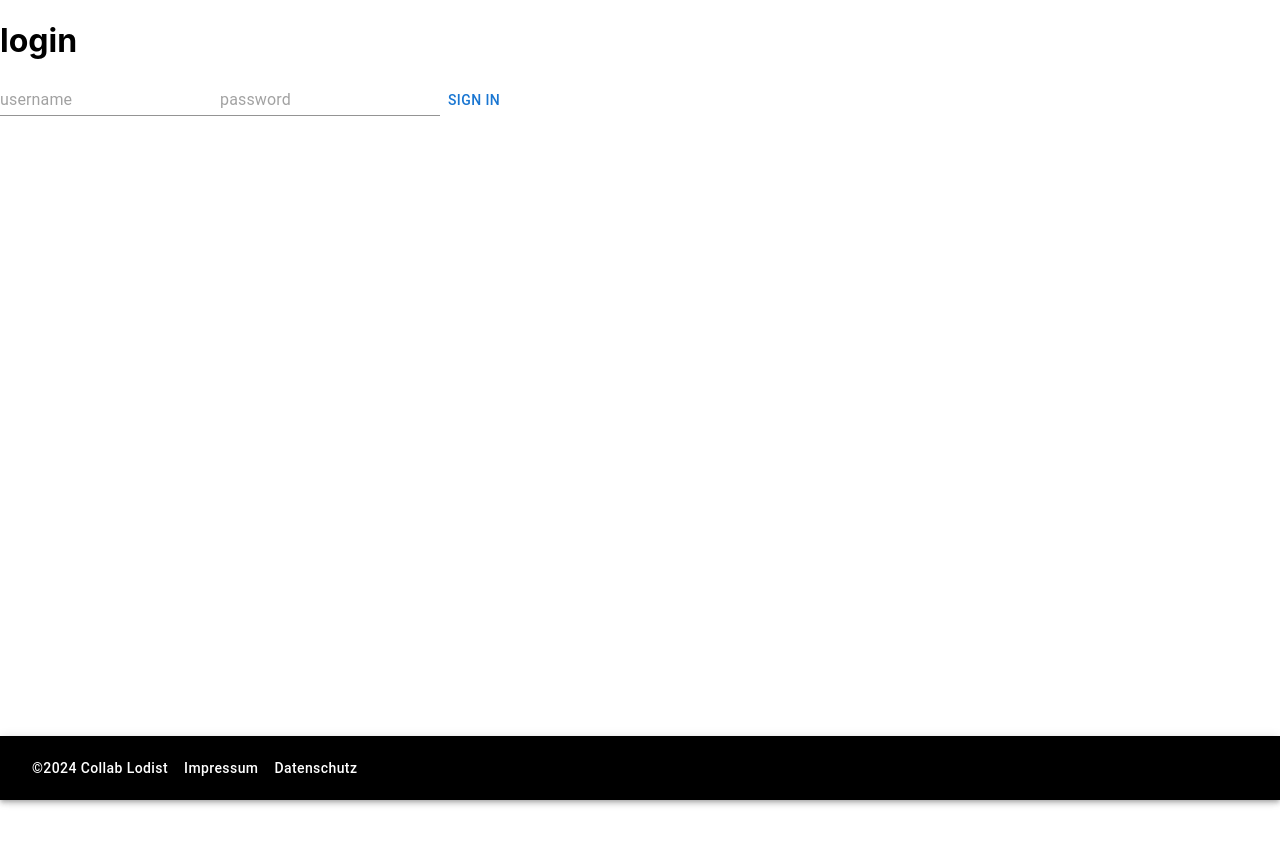
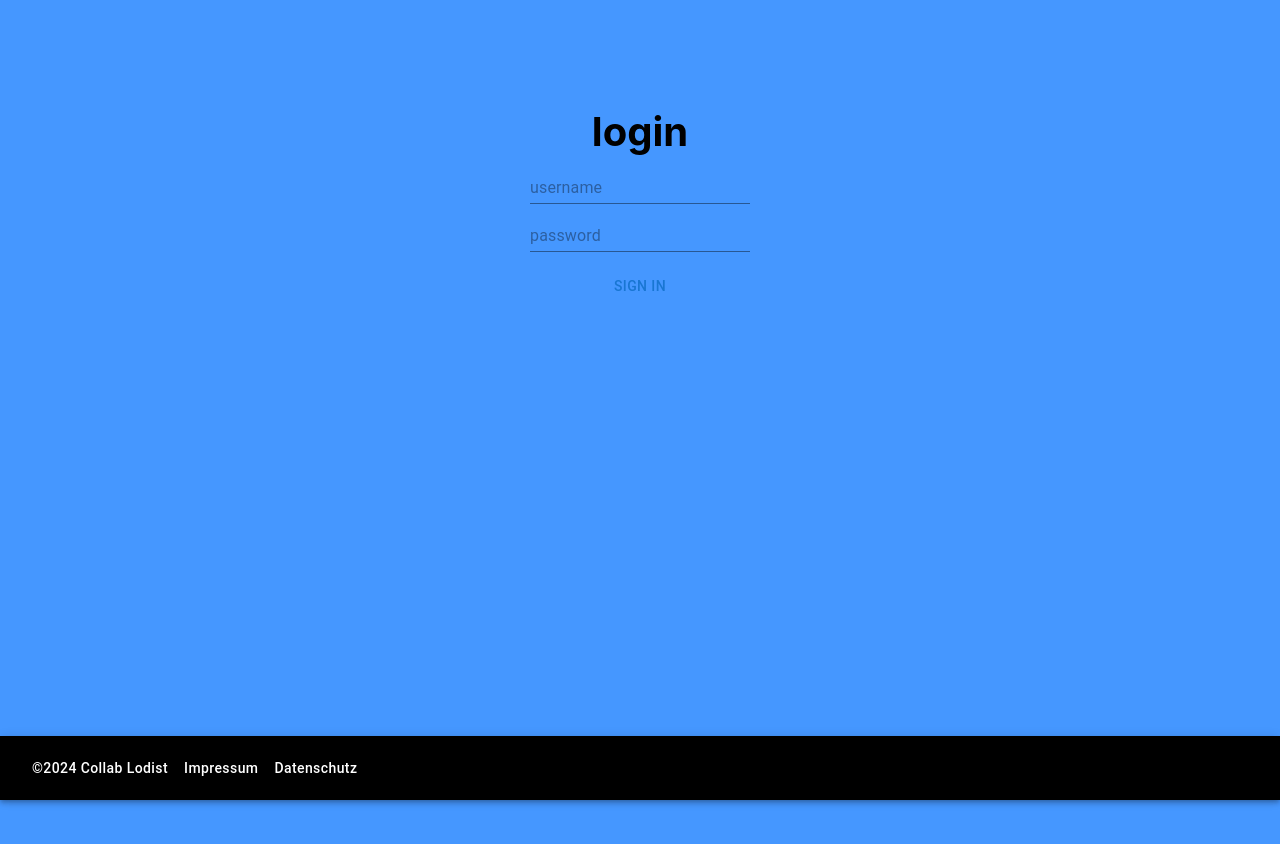
Before and after one commit to Gibb-Panda/collab-lodist-frontend, a React (Create React App) app: page /login in a window 1280 px wide. Shown: the top 844 px of the page. Before the commit the page ends 800 px from the top, so only its background shows below. Built offline with nearby package versions, Linux system fonts and the light colour scheme.

Commit message:
"Styled some elements"

```diff
--- /dev/null
+++ b/src/pages/auth/loginPage.css
@@ -0,0 +1,27 @@
+.login-page {
+    background-color: #4597ff;
+    min-height: 100vh;
+    display: flex;
+    flex-direction: column;
+    justify-content: flex-start;
+    align-items: center;
+    padding-top: 10vh;
+    color: black;
+}
+
+h1 {
+    font-size: 2.5rem; /* Adjust the size as needed */
+    margin-bottom: 1rem;
+    color: black; /* Override color to ensure it's black */
+}
+
+.input-field {
+    font-size: 1.5rem; /* Adjust the size as needed */
+    margin-bottom: 1rem; /* Add some spacing between fields */
+    color: black; /* Ensure input text color is black */
+}
+
+.sign-in-button {
+    font-size: 1.5rem; /* Adjust the size as needed */
+    color: black; /* Ensure button text color is black */
+}
--- a/src/pages/auth/loginPage.tsx
+++ b/src/pages/auth/loginPage.tsx
@@ -3,6 +3,7 @@ import {useNavigate} from "react-router-dom";
 import {signIn} from "../../services/auth.service";
 import {setLocalstorage} from "../../services/localstorage.service";
 import {Button, Input} from "@mui/material";
+import './loginPage.css';
 
 
 export const LoginPage: React.FC = () => {
@@ -20,10 +21,12 @@ export const LoginPage: React.FC = () => {
 
     return (
         <>
+            <div className="login-page">
             <h1>login</h1>
-            <Input placeholder='username' value={username} onChange={(e) => setUsername(e.target.value)}></Input>
-            <Input placeholder='password' value={password} onChange={(e) => setPassword(e.target.value)}></Input>
-            <Button onClick={() => onSignIn()}>sign in</Button>
+            <Input className="input-field" placeholder='username' value={username} onChange={(e) => setUsername(e.target.value)}></Input>
+            <Input className="input-field" placeholder='password' value={password} onChange={(e) => setPassword(e.target.value)}></Input>
+            <Button className="sign-in-button" onClick={() => onSignIn()}>sign in</Button>
+            </div>
         </>
     )
 };
--- /dev/null
+++ b/src/pages/auth/signUpPage.css
@@ -0,0 +1,9 @@
+.signup-page {
+    background-color: #4597ff;
+    min-height: 100vh;
+    display: flex;
+    flex-direction: column;
+    justify-content: flex-start;
+    align-items: center;
+    padding-top: 10vh;
+}
--- a/src/pages/auth/signUpPage.tsx
+++ b/src/pages/auth/signUpPage.tsx
@@ -4,6 +4,7 @@ import {signIn, signUp} from "../../services/auth.service";
 import {setLocalstorage} from "../../services/localstorage.service";
 import {Button, Input} from "@mui/material";
 import {ISignUpData} from "../../interfaces/auth.interface";
+import './signUpPage.css';
 
 
 export const SignUpPage: React.FC = () => {
@@ -20,6 +21,7 @@ export const SignUpPage: React.FC = () => {
 
     return (
         <>
+            <div className="signup-page">
             <h1>sign up</h1>
             <Input placeholder='username' value={signUpData?.username} onChange={(e) => setSignUpData({...signUpData!, username: e.target.value})}></Input>
             <Input placeholder='firstname' value={signUpData?.first_name} onChange={(e) => setSignUpData({...signUpData!, first_name: e.target.value})}></Input>
@@ -27,6 +29,7 @@ export const SignUpPage: React.FC = () => {
             <Input placeholder='email' value={signUpData?.email} onChange={(e) => setSignUpData({...signUpData!, email: e.target.value})}></Input>
             <Input placeholder='password' value={signUpData?.password} onChange={(e) => setSignUpData({...signUpData!, password: e.target.value})}></Input>
             <Button onClick={() => onSignUp()}>sign in</Button>
+            </div>
         </>
     )
 };
--- a/src/pages/landingPage/landingPage.tsx
+++ b/src/pages/landingPage/landingPage.tsx
@@ -5,6 +5,7 @@ import "./landingPage.css";
 import logistics from "./img/logistics.jpg";
 import ButtonGroup from '@mui/material/ButtonGroup';
 import Button from '@mui/material/Button';
+import { rm } from "fs";
 
 const landingPageStyle: CSSProperties = {
   backgroundImage: `url(${logistics})`,
@@ -14,17 +15,20 @@ const landingPageStyle: CSSProperties = {
   display: 'flex',
   flexDirection: 'column',
   justifyContent: 'flex-start',
-  alignItems: 'flex-end', // Align items to the right side of the container
-  padding: '20px',
+  alignItems: 'flex-start',
+  padding: '85px',
+  paddingTop:'1vh',
 };
 
 const buttonGroupStyle: CSSProperties = {
-  marginTop: '50px', // Move the buttons higher
+  marginTop: '30px',
 };
 
 const buttonStyle: CSSProperties = {
-  color: 'white', // Set text color to white
-  backgroundColor: 'black', // Set background color to black
+  color: 'white',
+  backgroundColor: 'black',
+  marginLeft: '10px',
+  marginRight: '20px'
 };
 
 const titleStyle: CSSProperties = {
```
